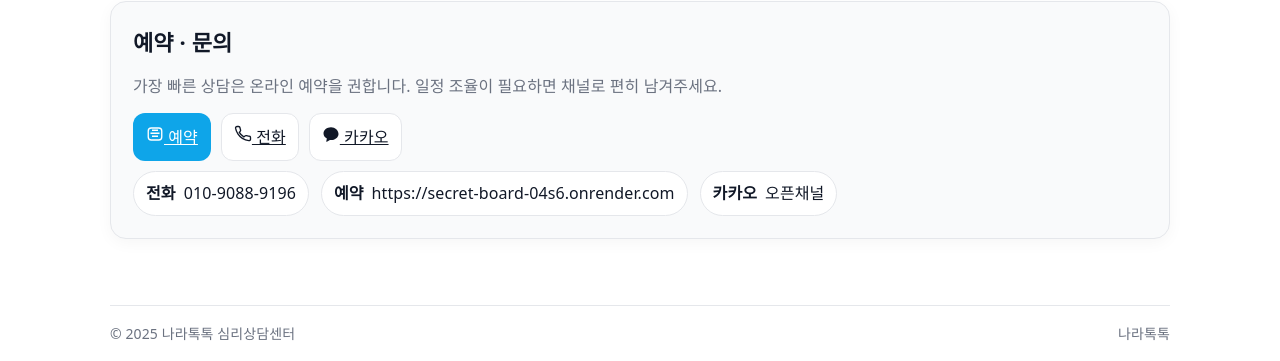
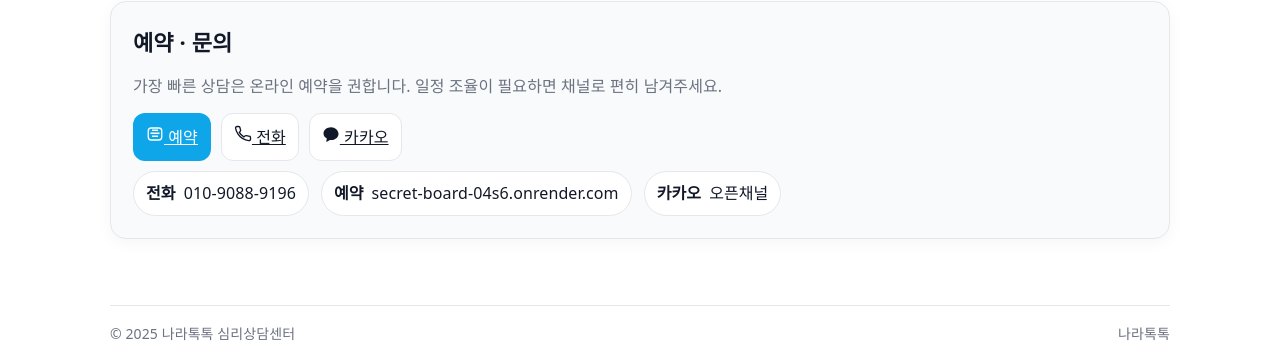
Before and after one commit to idcard3-beep/secret-board, a Flask app: page /0201_process.html in a window 1280 px wide. Shown: the part 2416-2777 px from the top of the page. Run offline with Flask 3, Linux system fonts and the light colour scheme.

Commit message:
Add files via upload

```diff
--- a/web/templates/0101_Center_intro.html
+++ b/web/templates/0101_Center_intro.html
@@ -520,7 +520,7 @@
                       id="reserveUrl"
                       type="url"
                       placeholder="https://..."
-                      value="http://https://secret-board-04s6.onrender.com/"
+                      value="http://secret-board-04s6.onrender.com/"
                     />
                   </div>
                 </div>
@@ -725,7 +725,7 @@ CBT·ACT·DBT, 객관적 검사로 정서안정·관계회복을 돕습니다.</
                   id="p_reserve"
                   target="_blank"
                   rel="noopener"
-                  href="http://https://secret-board-04s6.onrender.com/"
+                  href="http://secret-board-04s6.onrender.com/"
                 >
                   <svg
                     class="ic"
@@ -822,7 +822,7 @@ CBT·ACT·DBT, 객관적 검사로 정서안정·관계회복을 돕습니다.</
               >
               <span class="pill"
                 ><strong>예약</strong>&nbsp;<span id="p_reserve_text"
-                  >https://secret-board-04s6.onrender.com</span
+                  >secret-board-04s6.onrender.com</span
                 ></span
               >
               <span class="pill"
--- a/web/templates/0104_map.html
+++ b/web/templates/0104_map.html
@@ -201,10 +201,10 @@
             <b>예약</b>
             <div>
               <a
-                href="http://https://secret-board-04s6.onrender.com/"
+                href="http://secret-board-04s6.onrender.com/"
                 target="_blank"
                 rel="noopener"
-                >https://secret-board-04s6.onrender.com</a
+                >secret-board-04s6.onrender.com</a
               >
             </div>
           </div>
--- a/web/templates/0201_process.html
+++ b/web/templates/0201_process.html
@@ -405,7 +405,7 @@
           <div class="cta-row" role="group" aria-label="예약/전화/카카오">
             <a
               class="btn-sm primary"
-              href="http://https://secret-board-04s6.onrender.com/"
+              href="http://secret-board-04s6.onrender.com/"
               target="_blank"
               rel="noopener"
               aria-label="온라인 예약"
@@ -500,7 +500,7 @@
                   >
                   <a
                     class="btn-sm"
-                    href="http://https://secret-board-04s6.onrender.com/"
+                    href="http://secret-board-04s6.onrender.com/"
                     target="_blank"
                     rel="noopener"
                     >예약 페이지</a
@@ -859,7 +859,7 @@
             <div class="cta-row" role="group" aria-label="예약/전화/카카오">
               <a
                 class="btn-sm primary"
-                href="http://https://secret-board-04s6.onrender.com/"
+                href="http://secret-board-04s6.onrender.com/"
                 target="_blank"
                 rel="noopener"
               >
@@ -906,8 +906,7 @@
             <div class="row" style="margin-top: 10px">
               <span class="pill"><strong>전화</strong> 010-9088-9196</span>
               <span class="pill"
-                ><strong>예약</strong>
-                https://secret-board-04s6.onrender.com</span
+                ><strong>예약</strong> secret-board-04s6.onrender.com</span
               >
               <span class="pill"><strong>카카오</strong> 오픈채널</span>
             </div>
--- a/web/templates/0301_main_psychol.html
+++ b/web/templates/0301_main_psychol.html
@@ -668,7 +668,7 @@
         <div class="actions">
           <a
             class="btn"
-            href="http://https://secret-board-04s6.onrender.com/"
+            href="http://secret-board-04s6.onrender.com/"
             target="_blank"
             rel="noopener"
             id="bookBtn"
--- a/web/templates/0302_main_life.html
+++ b/web/templates/0302_main_life.html
@@ -591,7 +591,7 @@
           </div>
           <a
             class="act primary"
-            href="http://https://secret-board-04s6.onrender.com/"
+            href="http://secret-board-04s6.onrender.com/"
             target="_blank"
             rel="noopener"
             title="예약 페이지 열기"
```
Also changed, not shown: web/templates/0102_greet.html (+3 -4 lines).
